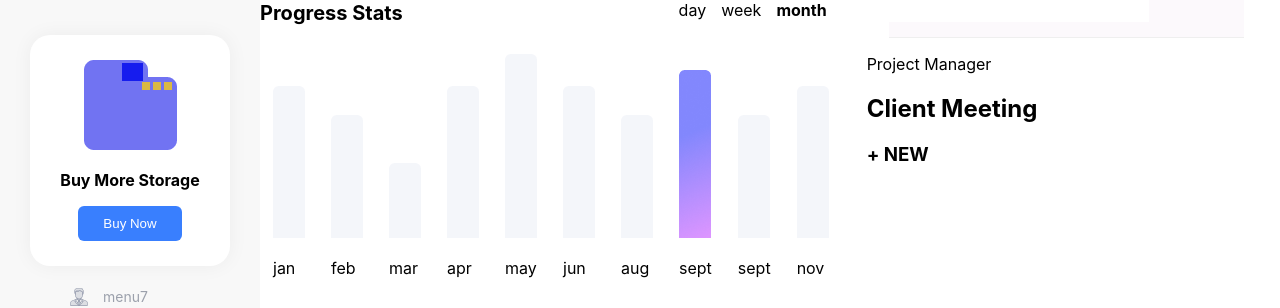
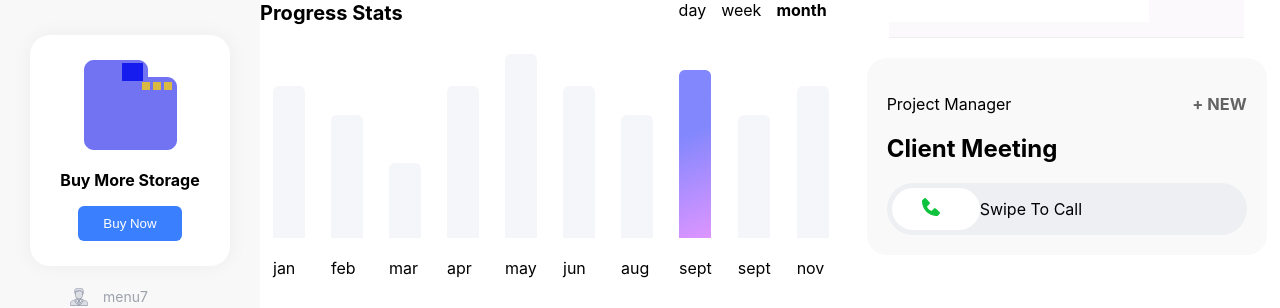
Before and after one commit to Olabisim/LEAD_SOLUTION_CHALLENGE, a React (Create React App) app: page / in a window 1280 px wide. Shown: the part 518-826 px from the top of the page. Built offline with nearby package versions, Linux system fonts and the light colour scheme; a small style sheet from the web is missing.

Commit message:
meeting call done

```diff
--- a/src/components/Dashboard/Calender.js
+++ b/src/components/Dashboard/Calender.js
@@ -26,20 +26,25 @@ const Calender = () => {
                                 <CalenderSetup />
                         </div>
 
-                        <div>
-                                <div>
+                        <div className='root_calender_3'>
+                                <div className='root_calender_3_1'>
                                         <div>
 
                                                 <p>Project Manager</p>
                                                 <h2>Client Meeting</h2>
                                         </div>
-                                        <div>
+                                        <div className='root_calender_3_1_2'>
                                                 <h3>+ NEW</h3>
 
                                         </div>
                                 </div>
-                                <div>
-
+                                <div className='root_calender_3_2'>
+                                        <div>
+                                                <span className='root_calender_3_2_span_1'>
+                                                        <img src="../../../call.png" alt="call" />
+                                                </span>
+                                                <span>Swipe To Call</span>
+                                        </div>
                                 </div>
                         </div>
                 </div>
--- a/src/components/styles/Calender.css
+++ b/src/components/styles/Calender.css
@@ -56,3 +56,47 @@
         margin: 0;
         width: 200px;
 }
+
+
+
+.root_calender_3 {
+
+        background: #F9F9F9;
+        border-radius: 20px;
+        margin-top: 20px;
+        padding: 20px;
+
+}
+
+.root_calender_3_1 {
+        display: flex;
+        justify-content: space-between;
+}
+
+.root_calender_3_2 {
+        background: #EDEFF3;
+        border-radius: 27px;
+        padding: 20px;
+        padding: 5px;
+}
+.root_calender_3_2 div {
+        display: flex;
+        align-items: center;
+}
+
+.root_calender_3_2_span_1 {
+
+    background: white;
+    padding: 10px 40px 10px 40px;
+    border-radius: 27px;
+}
+.root_calender_3_2_span_1 {
+
+    color: rgba(0, 0, 0, 0.5);
+    padding-left: 30px;
+}
+.root_calender_3_1_2 {
+        color: rgba(0, 0, 0, 0.6);
+        font-weight: 500;
+        font-size: 14px;
+}
```
Also changed, not shown: public/call.png (added).
